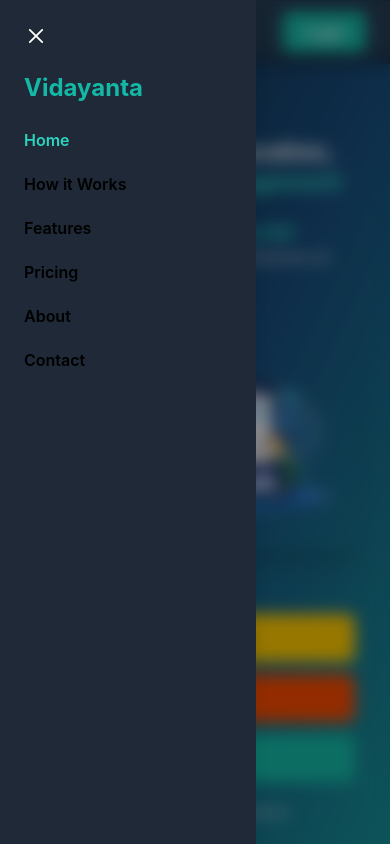
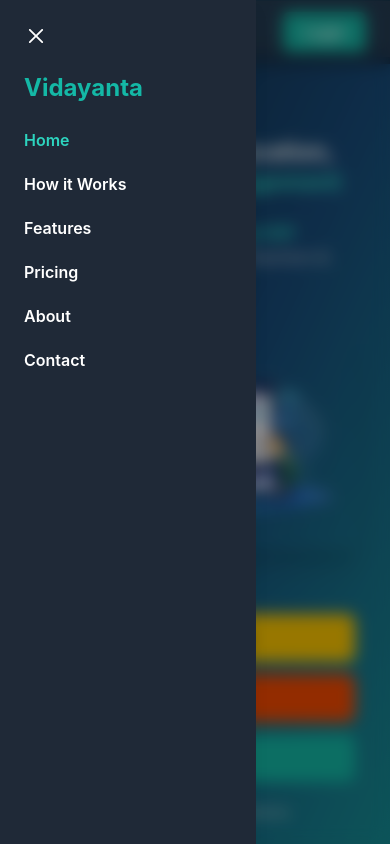
Before and after one commit to sahilninania/vidayanta, a React (Vite) app in the folder frontend/: page / in a window 390 px wide. Both pictures are taken after a click on the button 36 px from the left and 32 px from the top of the page. Shown: the top 844 px of the page. Built offline with nearby package versions, Linux system fonts and the light colour scheme.

Commit message:
change color in navbar

```diff
--- a/frontend/src/components/navbarhome.jsx
+++ b/frontend/src/components/navbarhome.jsx
@@ -129,7 +129,7 @@ export default function Navbar() {
               Vidayanta
             </h1>
 
-            <ul className="space-y-5 font-semibold flex flex-col">
+            <ul className="space-y-5 font-semibold flex flex-col text-white">
 
               <Link to="/" onClick={() => setMenu(false)}
                 className={isActive("/") ? "text-[#2dd4bf]" : ""}
```
